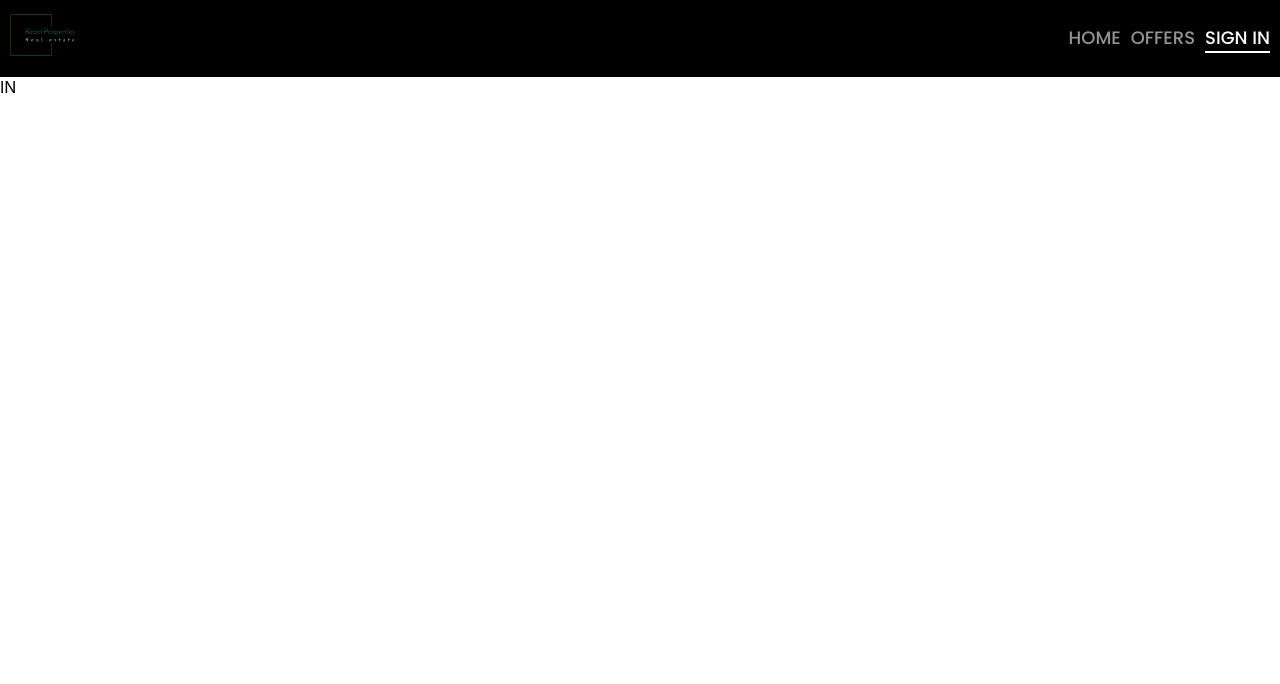
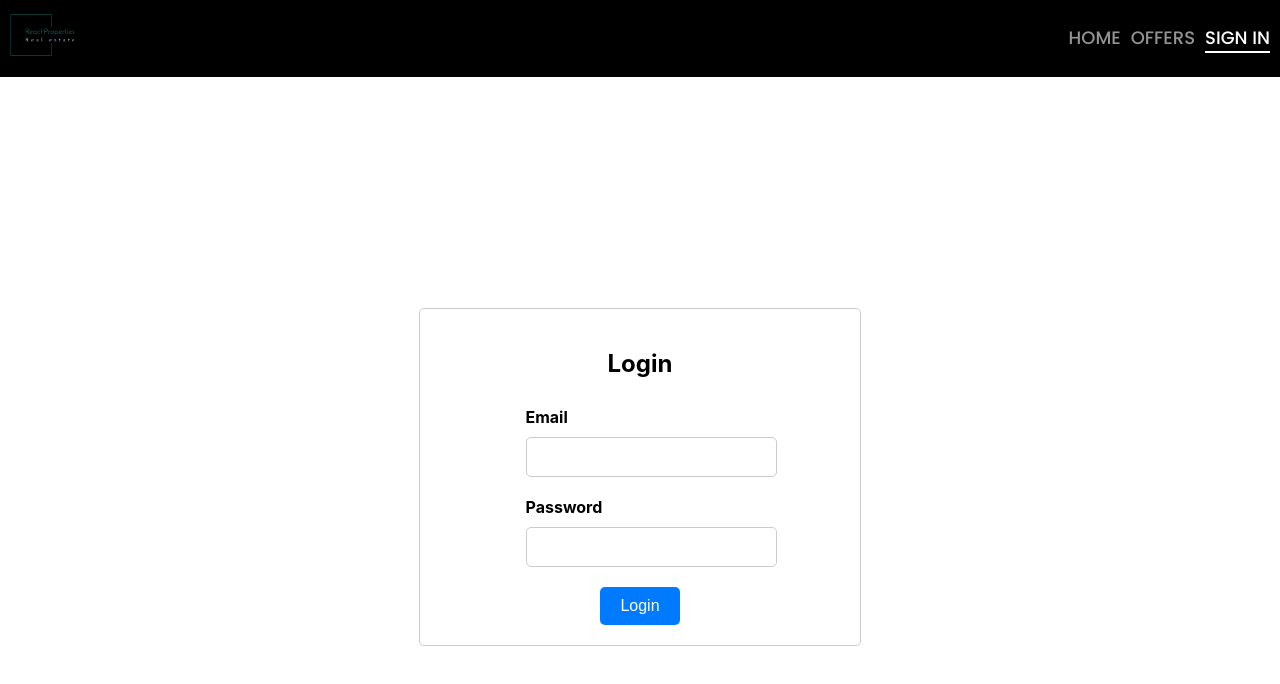
Before and after one commit to dechevgfx/ReactProperties, a React (Create React App) app: page /signin in a window 1280 px wide. Shown: the top 684 px of the page. Built offline with nearby package versions, Linux system fonts and the light colour scheme.

Commit message:
signIn + signUp basic pages

```diff
--- a/src/App.css
+++ b/src/App.css
@@ -39,3 +39,56 @@
 .navbar li:not(.active) {
     color: rgb(147, 147, 147);
   }
+
+  /* +++++++++++++++++++++++++++++++++++++++ */
+
+
+  .container-login {
+    display: flex;
+    flex-direction: column;
+    align-items: center;
+    justify-content: center;
+    height: 100vh;
+  }
+
+  form {
+    display: flex;
+    flex-direction: column;
+    align-items: center;
+    justify-content: center;
+    width: 100%;
+    max-width: 400px;
+    padding: 20px;
+    border: 1px solid #ccc;
+    border-radius: 5px;
+  }
+
+  .form-group {
+    margin: 10px 0;
+  }
+
+  label {
+    display: block;
+    margin-bottom: 5px;
+    font-weight: bold;
+  }
+
+  input {
+    padding: 10px;
+    border-radius: 5px;
+    border: 1px solid #ccc;
+    width: 100%;
+    font-size: 16px;
+    margin-top: 5px;
+  }
+
+  button {
+    padding: 10px 20px;
+    border-radius: 5px;
+    border: none;
+    background-color: #007bff;
+    color: #fff;
+    font-size: 16px;
+    margin-top: 10px;
+    cursor: pointer;
+  }
--- a/src/pages/SignIn.jsx
+++ b/src/pages/SignIn.jsx
@@ -1,9 +1,30 @@
-import React from 'react'
+import React, { useState } from 'react';
 
-export default function SignIn() {
+const SignIn = () => {
+  const [email, setEmail] = useState('');
+  const [password, setPassword] = useState('');
+
+  const handleSubmit = (e) => {
+    e.preventDefault();
+    // TODO: handle login logic
+  }
+
   return (
-    <div>
-      IN
+    <div className="container-login">
+      <form onSubmit={handleSubmit}>
+        <h2>Login</h2>
+        <div className="form-group">
+          <label htmlFor="email">Email</label>
+          <input type="email" className="form-control" id="email" value={email} onChange={(e) => setEmail(e.target.value)} required />
+        </div>
+        <div className="form-group">
+          <label htmlFor="password">Password</label>
+          <input type="password" className="form-control" id="password" value={password} onChange={(e) => setPassword(e.target.value)} required />
+        </div>
+        <button type="submit" className="btn btn-primary">Login</button>
+      </form>
     </div>
-  )
-}
+  );
+};
+
+export default SignIn;
--- a/src/pages/SignUp.jsx
+++ b/src/pages/SignUp.jsx
@@ -1,9 +1,35 @@
-import React from 'react'
+import React, { useState } from 'react';
 
-export default function SignUp() {
+const SignUp = () => {
+  const [name, setName] = useState('');
+  const [email, setEmail] = useState('');
+  const [password, setPassword] = useState('');
+
+  const handleSubmit = (e) => {
+    e.preventDefault();
+    // TODO: handle register logic
+  }
+
   return (
-    <div>
-      Sign Up
+    <div className="container-login">
+      <form onSubmit={handleSubmit}>
+        <h2>Register</h2>
+        <div className="form-group">
+          <label htmlFor="name">Name</label>
+          <input type="text" className="form-control" id="name" value={name} onChange={(e) => setName(e.target.value)} required />
+        </div>
+        <div className="form-group">
+          <label htmlFor="email">Email</label>
+          <input type="email" className="form-control" id="email" value={email} onChange={(e) => setEmail(e.target.value)} required />
+        </div>
+        <div className="form-group">
+          <label htmlFor="password">Password</label>
+          <input type="password" className="form-control" id="password" value={password} onChange={(e) => setPassword(e.target.value)} required />
+        </div>
+        <button type="submit" className="btn btn-primary">Register</button>
+      </form>
     </div>
-  )
-}
+  );
+};
+
+export default SignUp;
```
Also changed, not shown: src/components/OAuth.jsx (added, +9 -0 lines).
